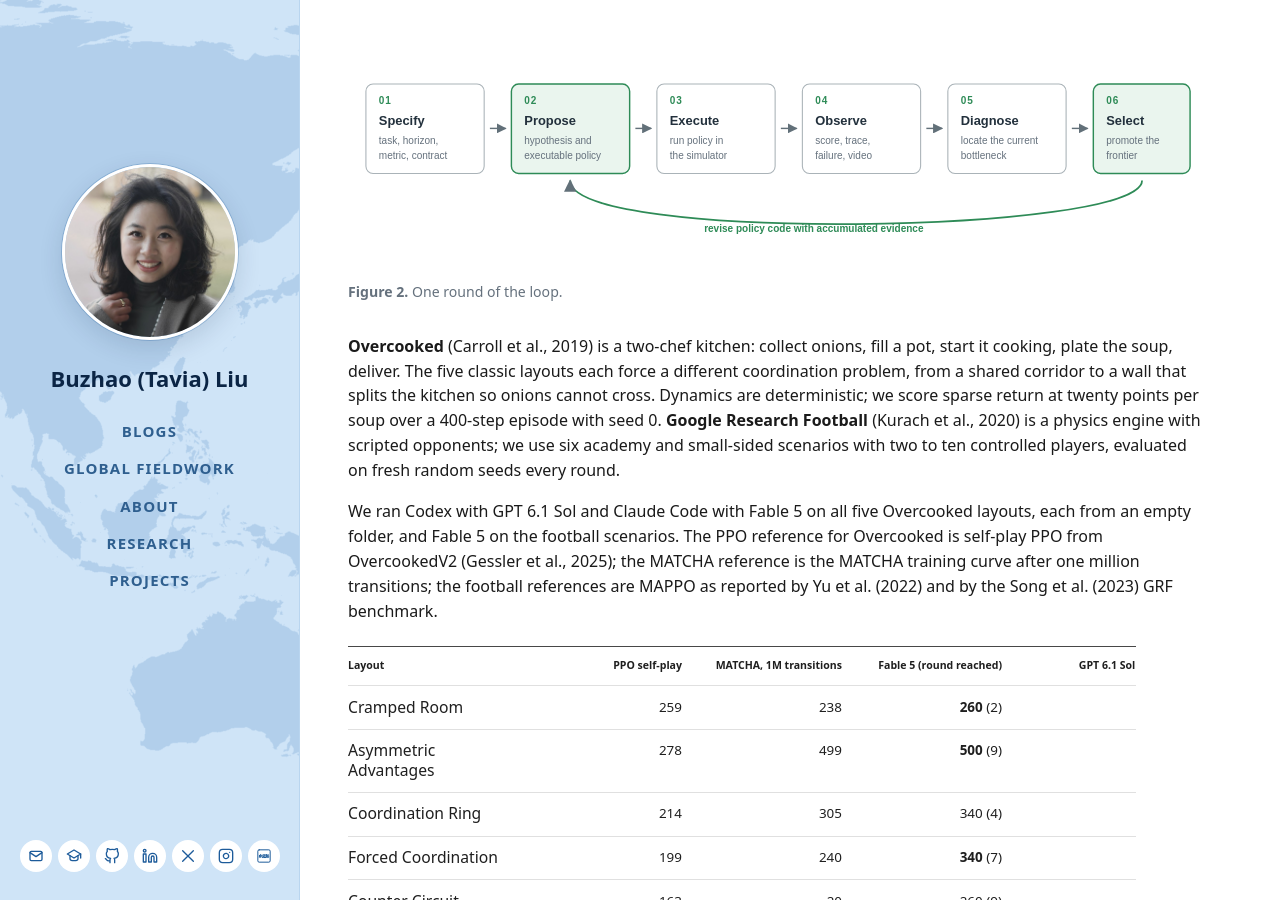
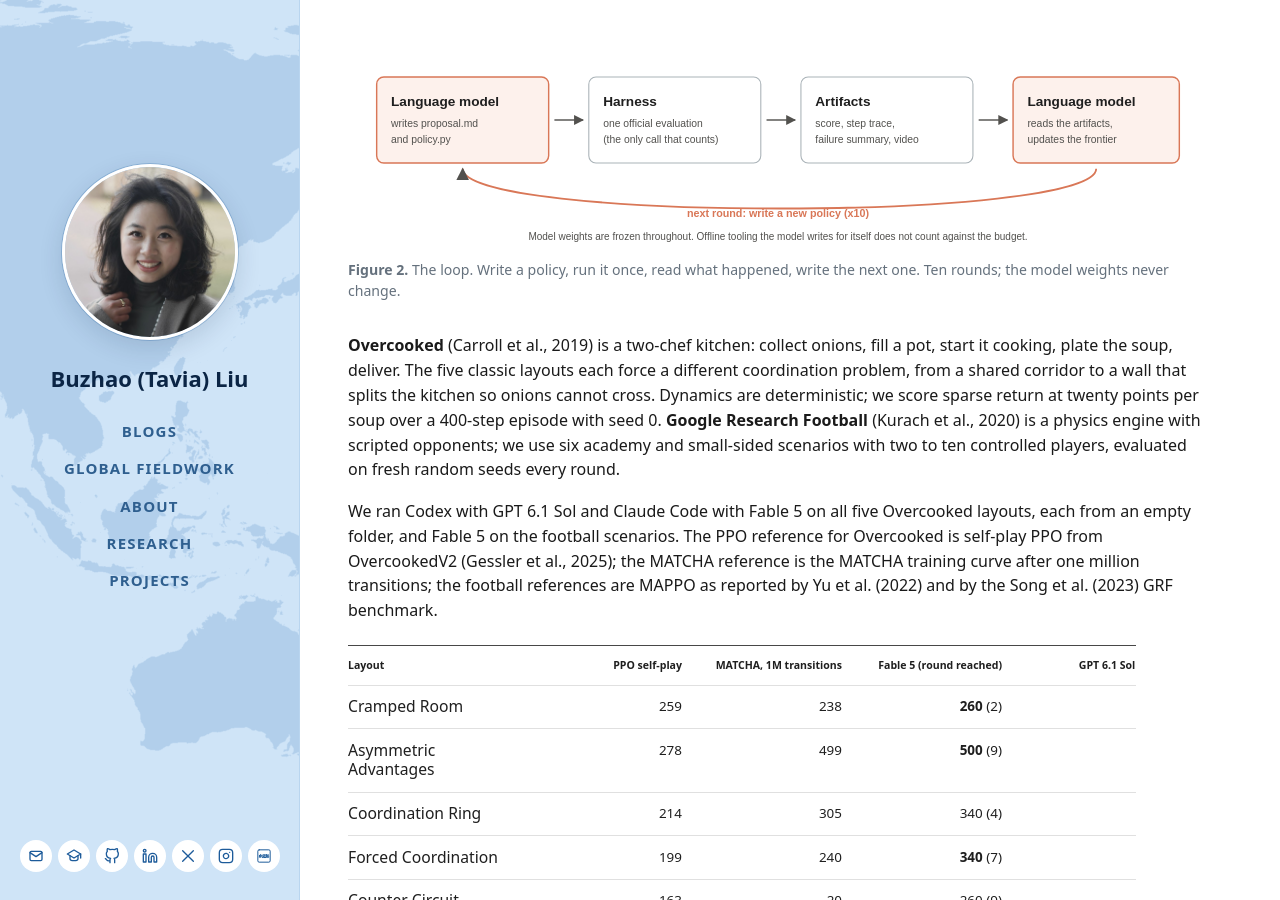
Before and after one commit to tavia-liu/tavia-liu.github.io, a Jekyll site: the page built from _posts/2026-10-31-self-improvement-ends-with-a-proof.md, in a window 1280 px wide and 900 px high, scrolled down 1103 px. Built offline with Jekyll 4.4.1, drawn with Linux system fonts in a browser that asks for light colours.

Commit message:
Replace Figure 2 with a plain four-step loop diagram

```diff
--- a/_posts/2026-10-31-self-improvement-ends-with-a-proof.md
+++ b/_posts/2026-10-31-self-improvement-ends-with-a-proof.md
@@ -22,8 +22,8 @@ The answer depends on the environment, and the rounds show why. In Overcooked, b
 The loop is the simplest form of recursive self-improvement. The agent writes `policy.py`, a function from the joint observation to a joint action for all controlled agents; runs one official evaluation; reads the metrics, the step-level trace, the failure summary, and the rendered rollout; and writes the next policy. Each round also records a proposal with a hypothesis and an abandon criterion, so the strategy history is readable afterward. Ten rounds, then stop. The agent may build any offline tooling it wants, and both models did, but only the ten harness calls count and the model weights never change.
 
 <figure style="margin: 2rem 0; max-width: 100%;">
-  <img src="{{ '/assets/img/research/self-evolution-workflow.svg' | relative_url }}" alt="Six stage self evolution workflow from task specification to frontier selection and policy revision" style="display: block; width: 100%; height: auto;">
-  <figcaption style="margin-top: .65rem; color: #65717d; font-size: .88rem; line-height: 1.5;"><strong>Figure 2.</strong> One round of the loop.</figcaption>
+  <img src="{{ '/assets/img/research/rsi-loop.svg' | relative_url }}" alt="Four-step loop: the language model writes a policy, the harness runs one official evaluation, the run yields score, trace, failure summary, and video, and the model reads them and writes the next policy, ten times" style="display: block; width: 100%; height: auto;">
+  <figcaption style="margin-top: .65rem; color: #65717d; font-size: .88rem; line-height: 1.5;"><strong>Figure 2.</strong> The loop. Write a policy, run it once, read what happened, write the next one. Ten rounds; the model weights never change.</figcaption>
 </figure>
 
 **Overcooked** (Carroll et al., 2019) is a two-chef kitchen: collect onions, fill a pot, start it cooking, plate the soup, deliver. The five classic layouts each force a different coordination problem, from a shared corridor to a wall that splits the kitchen so onions cannot cross. Dynamics are deterministic; we score sparse return at twenty points per soup over a 400-step episode with seed 0. **Google Research Football** (Kurach et al., 2020) is a physics engine with scripted opponents; we use six academy and small-sided scenarios with two to ten controlled players, evaluated on fresh random seeds every round.
```
Also changed, not shown: assets/img/research/rsi-loop.svg (added).
